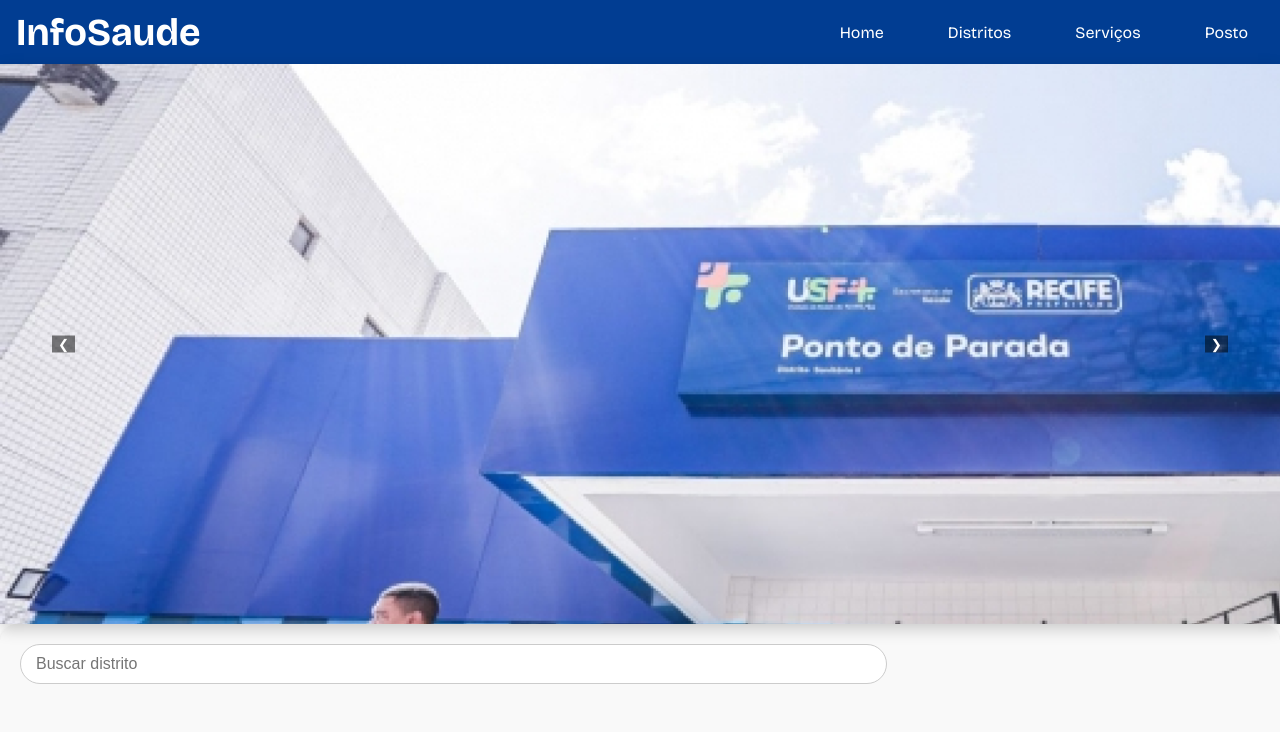
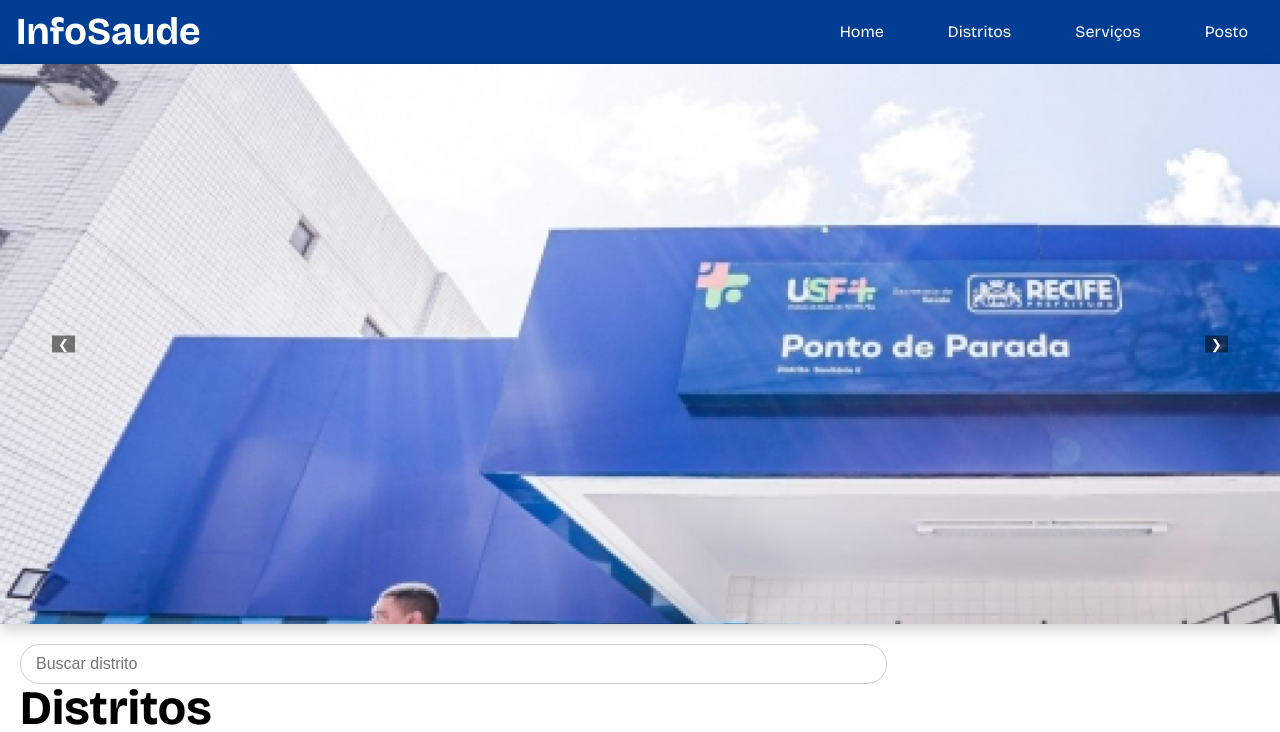
Before and after one commit to Pedro-gomes123/infoSaude, a website: page distritos.html in a window 1280 px wide. Shown: the top 732 px of the page. Drawn offline with nearby package versions, Linux system fonts and the light colour scheme.

Commit message:
style: add reset.css for consistent styling across components

```diff
--- a/display_distritos.css
+++ b/display_distritos.css
@@ -1,4 +1,5 @@
-@import url("../style.css");
+@import url('./root.css');
+@import url(./reset.css);
 
 * {
     box-sizing: border-box;
--- a/disply.css
+++ b/disply.css
@@ -1,3 +1,7 @@
+@import url('./root.css');
+@import url(./reset.css);
+
+
 body {
     margin: 0;
     padding: 0;
--- /dev/null
+++ b/reset.css
@@ -0,0 +1,41 @@
+/* Remove margens e paddings padrão */
+html, body, div, span, applet, object, iframe,
+h1, h2, h3, h4, h5, h6, p, blockquote, pre,
+a, abbr, acronym, address, big, cite, code,
+del, dfn, em, img, ins, kbd, q, s, samp,
+small, strike, strong, sub, sup, tt, var,
+b, u, i, center,
+dl, dt, dd, ol, ul, li,
+fieldset, form, label, legend,
+table, caption, tbody, tfoot, thead, tr, th, td,
+article, aside, canvas, details, embed,
+figure, figcaption, footer, header, hgroup,
+menu, nav, output, ruby, section, summary,
+time, mark, audio, video {
+    margin: 0;
+    padding: 0;
+    border: 0;
+
+}
+
+
+ol, ul {
+    list-style: none;
+}
+
+
+table {
+    border-collapse: collapse;
+    border-spacing: 0;
+}
+
+
+body {
+    line-height: 1;
+}
+
+
+a {
+    text-decoration: none;
+    color: inherit;
+}
--- a/style.css
+++ b/style.css
@@ -1,4 +1,6 @@
 @import url('./root.css');
+@import url(./reset.css);
+
 
 /* components */
 .button {
--- a/style_distritos.css
+++ b/style_distritos.css
@@ -1,4 +1,5 @@
 @import url('./root.css');
+@import url(./reset.css);
 
 nav {
     background-color: var(--color-nav);
```
